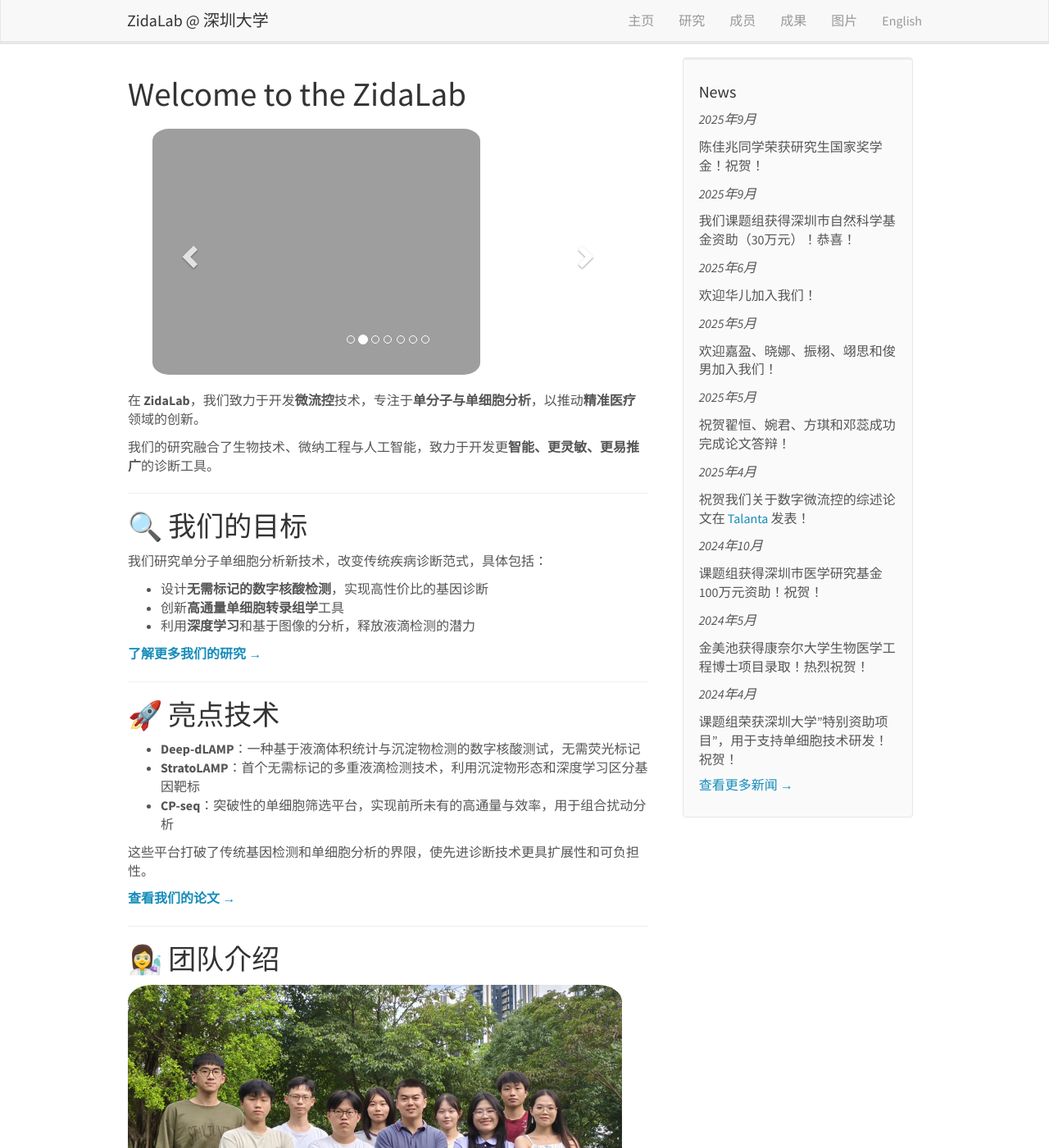
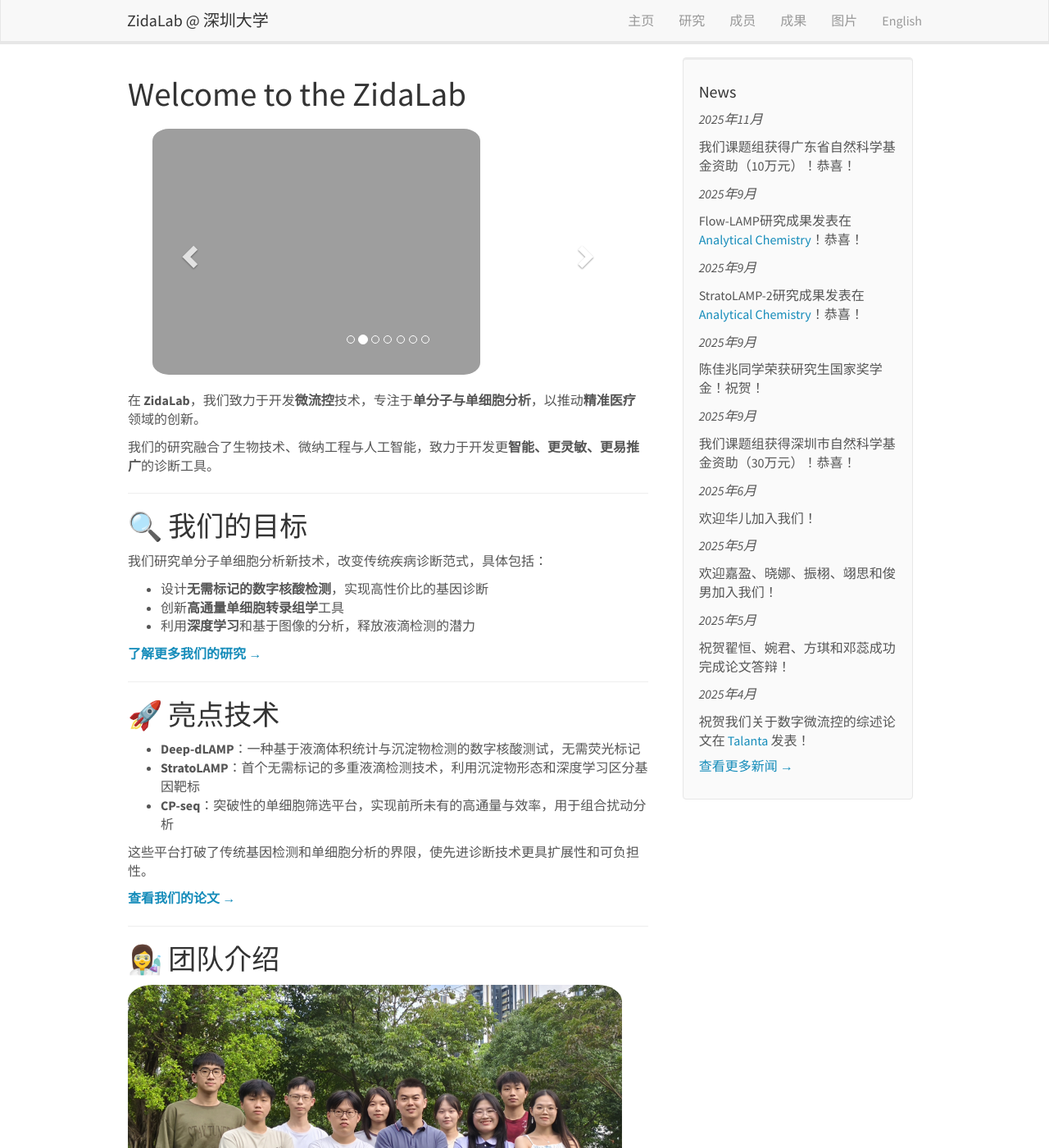
Before and after one commit to zidalab/cn, a Jekyll site: the page built from _pages/home.md, in a window 1280 px wide and 1400 px high. Shown: the whole window at 82% size. Built offline with Jekyll 4.4.1, drawn with Linux system fonts in a browser that asks for light colours; nearby versions of some CDN libraries.

Commit message:
Update news.yml

```diff
--- a/_data/news.yml
+++ b/_data/news.yml
@@ -1,8 +1,12 @@
-# - date: 2025年9月
-#   headline: Flow-LAMP研究成果发表在[Analytical Chemistry](https://doi.org)！恭喜！
 
-# - date: 2025年9月
-#   headline: StratoLAMP-2研究成果发表在[Analytical Chemistry](https://doi.org)！恭喜！
+- date: 2025年11月
+  headline: 我们课题组获得广东省自然科学基金资助（10万元）！恭喜！
+
+- date: 2025年9月
+  headline: Flow-LAMP研究成果发表在[Analytical Chemistry](https://doi.org/10.1021/acs.analchem.5c04768)！恭喜！
+
+- date: 2025年9月
+  headline: StratoLAMP-2研究成果发表在[Analytical Chemistry](https://doi.org/10.1021/acs.analchem.5c04408)！恭喜！
 
 - date: 2025年9月
   headline: 陈佳兆同学荣获研究生国家奖学金！祝贺！
```
